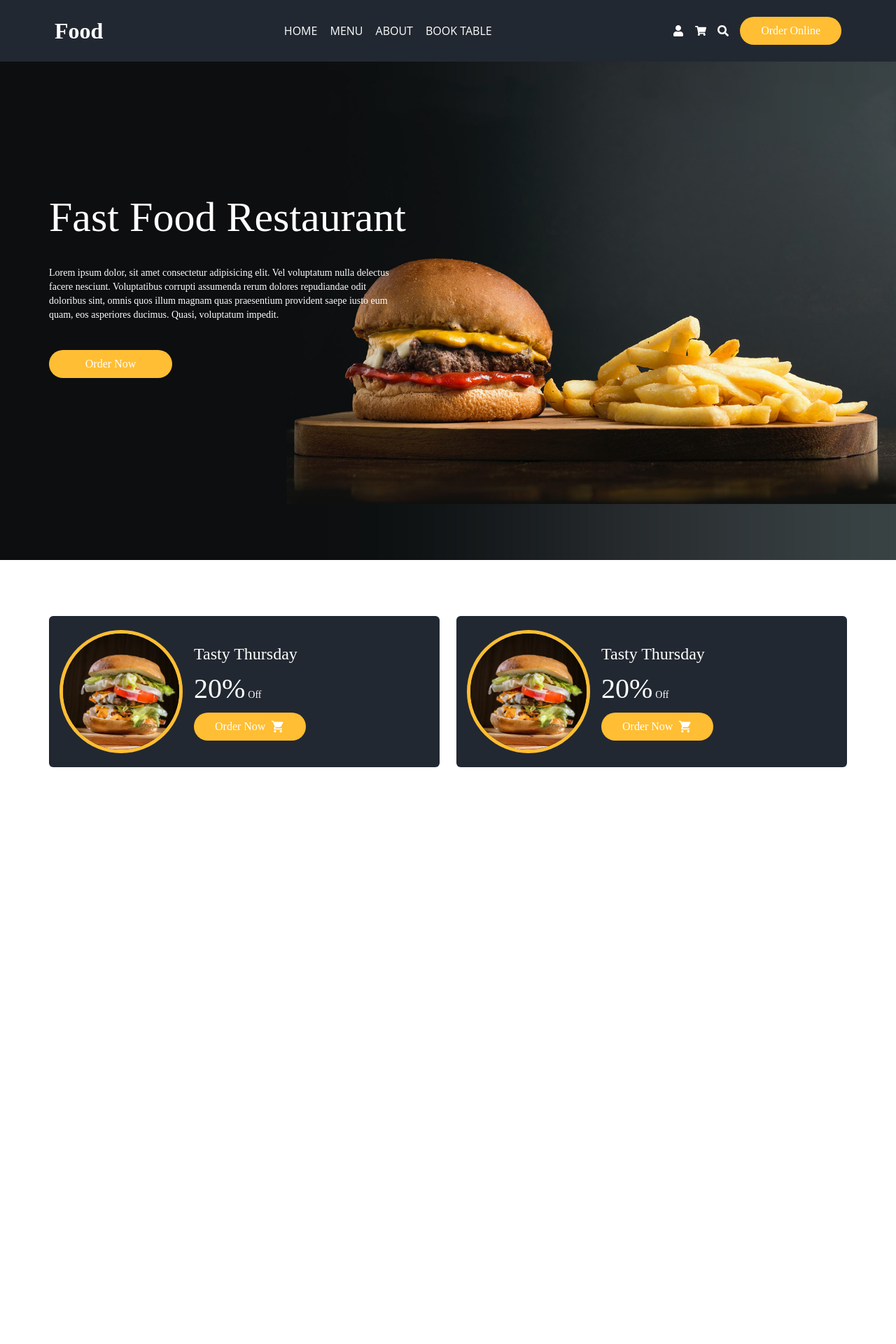
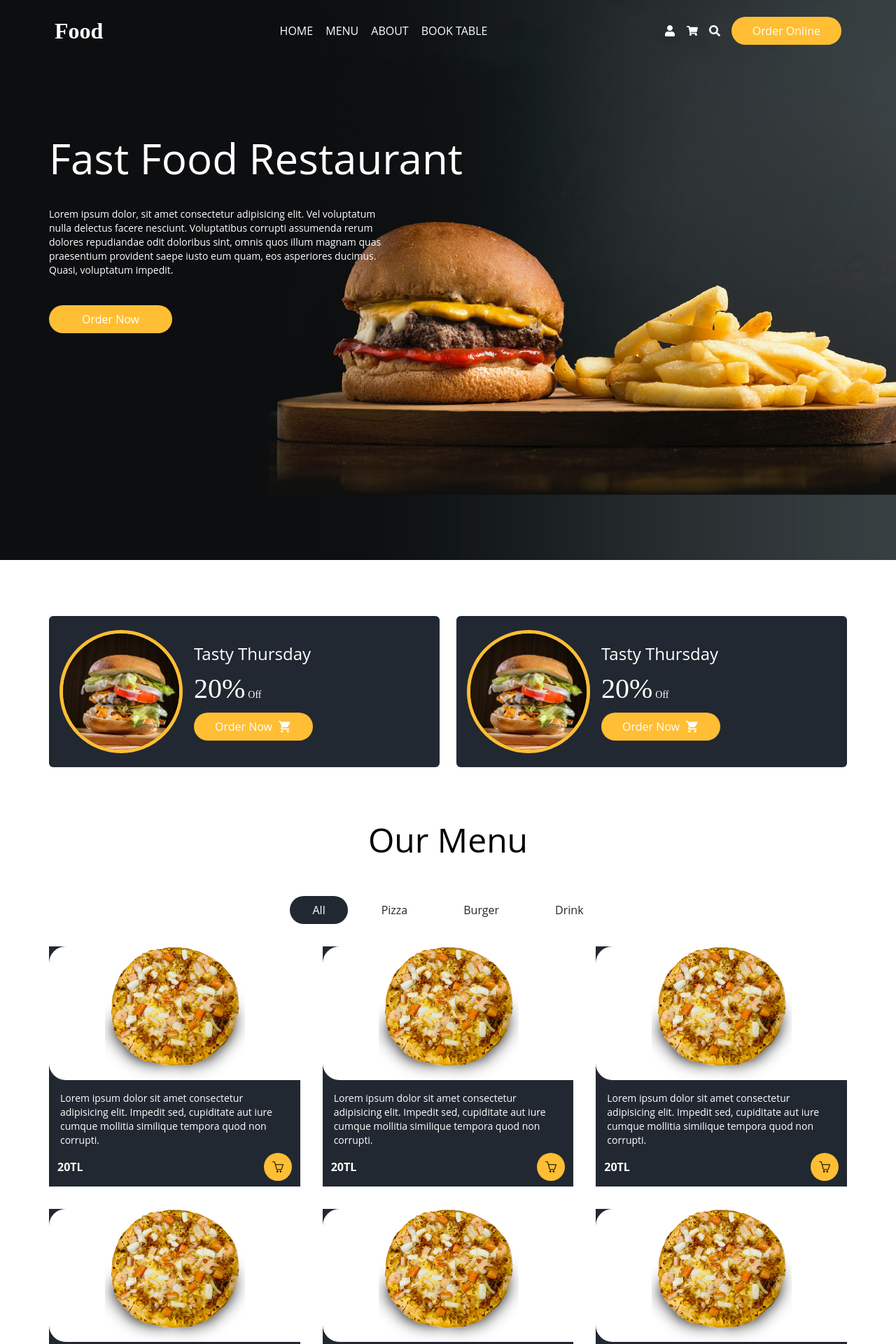
Before and after one commit to Tunahanclr16/food-delivery, a Next.js app: page / in a window 1280 px wide. Shown: the top 1920 px of the page at 70% size. Before the commit the page ends 1176 px from the top, so only its background shows below. Built offline with nearby package versions, Linux system fonts and the light colour scheme.

Commit message:
menu wrapper

```diff
--- a/app/components/Hero/Hero.jsx
+++ b/app/components/Hero/Hero.jsx
@@ -5,7 +5,7 @@ import Title from "../ui/Title";
 
 export default function Hero() {
   return (
-    <div className="h-[calc(100vh-88px)]">
+    <div className="h-screen -mt-[88px]">
       <div className="relative h-full">
         <Image
           src={Bg}
@@ -15,7 +15,7 @@ export default function Hero() {
           objectPosition="center"
         />
       </div>
-      <div className="absolute text-white top-32 md:top-48 container mx-auto inset-0 flex flex-col items-start gap-y-4 md:gap-y-10">
+      <div className="absolute text-white justify-center  container mx-auto inset-0 flex flex-col items-start bottom-32 gap-y-4 md:gap-y-10">
         <Title addClass="text-4xl lg:text-6xl text-white" title={"Fast Food Restaurant"}/>
         <p className="text-white text-xs sm:text-sm w-auto md:w-[500px]">Lorem ipsum dolor, sit amet consectetur adipisicing elit. Vel voluptatum nulla delectus facere nesciunt. Voluptatibus corrupti assumenda rerum dolores repudiandae odit doloribus sint, omnis quos illum magnam quas praesentium provident saepe iusto eum quam, eos asperiores ducimus. Quasi, voluptatum impedit.</p>
         <button className="btn-primary w-44 ">Order Now</button>
--- a/app/components/layout/Header.jsx
+++ b/app/components/layout/Header.jsx
@@ -7,15 +7,15 @@ import { FaSearch } from "react-icons/fa";
 import Title from "../ui/Title";
 import Search from "../ui/Search";
 import { IoMdClose } from "react-icons/io";
-
+import { usePathname, useRouter } from "next/navigation";
 export default function Header() {
   const [searchModal, setSearchModal] = useState(false);
   const [isMenuOpen, setIsMenuOpen] = useState(false);
-
-
-
+  const router=useRouter()
+  const pathname=usePathname()
+  console.log(pathname)
   return (
-    <div className="h-[88px] bg-secondary">
+    <div className={`h-[88px] z-10  bg-secondary ${pathname == "/" ?  "bg-transparent" : "bg-secondary" }`}>
       <div className="container mx-auto flex items-center h-full justify-between">
         <div className="p-2">
           <Logo />
--- /dev/null
+++ b/app/components/product/MenuItem.jsx
@@ -0,0 +1,22 @@
+import Image from "next/image";
+import React from "react";
+import Pizza from "../../assets/f1.png";
+import { SlBasket } from "react-icons/sl";
+export default function MenuItem() {
+  return (
+    <div className="bg-secondary">
+<div className="flex items-center rounded-l-3xl justify-center mx-auto w-[360px] bg-white">
+<Image alt="pizza" src={Pizza} height={200} width={200} objectFit="cover" className=" "  />
+</div>
+<p className="text-sm text-white px-4 mt-4">Lorem ipsum dolor sit amet consectetur adipisicing elit. Impedit sed, cupiditate aut iure cumque mollitia similique tempora quod non corrupti.</p>
+<div className="flex items-center px-3 mb-2 mt-2 justify-between">
+    <div>
+    <span className="text-white font-bold">20TL</span>
+    </div>
+    <div className="bg-primary rounded-full w-10 h-10  flex items-center justify-center cursor-pointer">
+        <SlBasket  className="text-black" />
+    </div>
+</div>
+    </div>
+  );
+}
--- /dev/null
+++ b/app/components/product/MenuWrapper.jsx
@@ -0,0 +1,32 @@
+import React from 'react'
+import Title from '../ui/Title'
+import MenuItem from './MenuItem'
+export default function MenuWrapper() {
+  return (
+    <div className='container mx-auto mb-16'>
+      <Title addClass="text-5xl text-center"  title={"Our Menu"}/>
+   <div className='flex items-center flex-wrap gap-4 justify-center mt-14'>
+   <button className='px-8 text-white py-2 rounded-3xl bg-secondary'>
+        All
+      </button>
+      <button className='px-8 text-secondary py-2 rounded-3xl '>
+        Pizza
+      </button>
+      <button className='px-8 text-secondary py-2 rounded-3xl '>
+        Burger
+      </button>
+      <button className='px-8 text-secondary py-2 rounded-3xl '>
+        Drink
+      </button>
+   </div>
+   <div className='mt-8 grid sm:grid-cols-2 lg:grid-cols-3 gap-4 md:gap-8'>
+    <MenuItem/>
+    <MenuItem/>
+    <MenuItem/>
+    <MenuItem/>
+    <MenuItem/>
+    <MenuItem/>
+    </div>
+    </div>
+  )
+}
--- a/app/layout.js
+++ b/app/layout.js
@@ -1,15 +1,24 @@
 // layout.js dosyası içinde
+import Footer from "./components/layout/Footer";
+import Header from "./components/layout/Header";
 import "./globals.css";
 
 export const metadata = {
   title: "Create Next App",
   description: "Generated by create next app",
 };
-
 export default function RootLayout({ children }) {
   return (
     <html lang="en">
-      <body className="font-dancing">{children}</body>
+      <body>
+     <div className='flex flex-col min-h-screen'>
+     <Header/>
+      <main className='flex-grow'>
+      {children}
+      </main>
+        <Footer/>
+     </div>
+        </body>
     </html>
-  );
+  )
 }
--- a/app/page.js
+++ b/app/page.js
@@ -7,7 +7,6 @@ import Header from "./components/layout/Header.jsx";
 export default function Home() {
   return (
     <main>
-      <Header/>
       <HomePage/>
     </main>
   );
--- a/app/pages/Home/index.jsx
+++ b/app/pages/Home/index.jsx
@@ -1,12 +1,14 @@
 import Hero from '@/app/components/Hero/Hero'
 import Campaigns from '@/app/components/Home/Campaigns'
+import MenuWrapper from '@/app/components/product/MenuWrapper'
 import React from 'react'
 
 export default function Index() {
   return (
-    <div className='relative'>
+    <div className=''>
         <Hero/>
         <Campaigns/>
+        <MenuWrapper/>
     </div>
   )
 }
--- a/package.json
+++ b/package.json
@@ -10,6 +10,7 @@
   },
   "dependencies": {
     "next": "14.2.3",
+    "next-navigation": "^1.0.6",
     "react": "^18",
     "react-dom": "^18",
     "react-icons": "^5.1.0",
```
Also changed, not shown: 1 other file (tests, documents, lock files or other folders).
